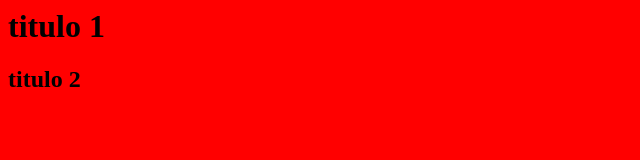
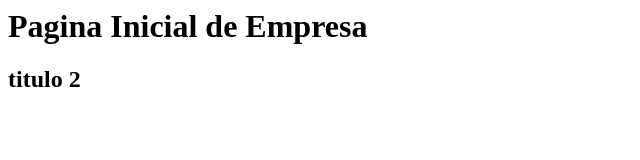
Before and after one commit to diplez/testDiplez, a plain HTML site: page index.html in a window 1280 px wide. Shown: the whole page, without its empty margins (0-640 px from the left). Drawn offline with Linux system fonts and the light colour scheme.

Commit message:
Revert "cambio disenador"
This reverts commit ad3f7010a6d8a8e2576b77392faa4605a0139b09.

CAMBIO DE TITULOS

El cambio se realizo para dar una mejor presentacion

```diff
--- a/index.html
+++ b/index.html
@@ -1,8 +1,8 @@
 <html>
 <head>
 </head>
-<body bgcolor='red'>
-<h1>titulo 1</h1>
+<body>
+<h1>Pagina Inicial de Empresa</h1>
 <h2>titulo 2<h2>
 </body>
 </html>
```
